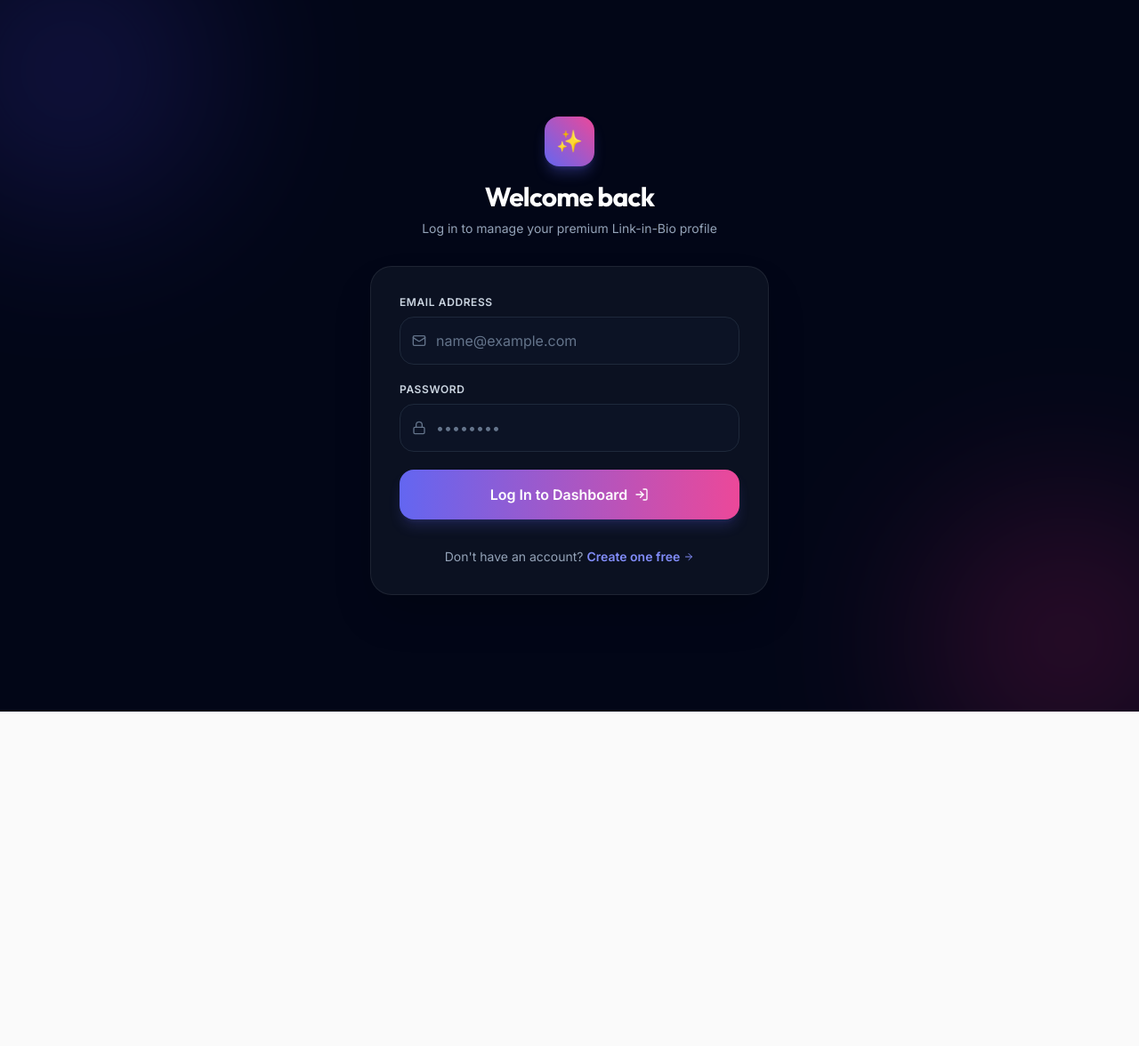
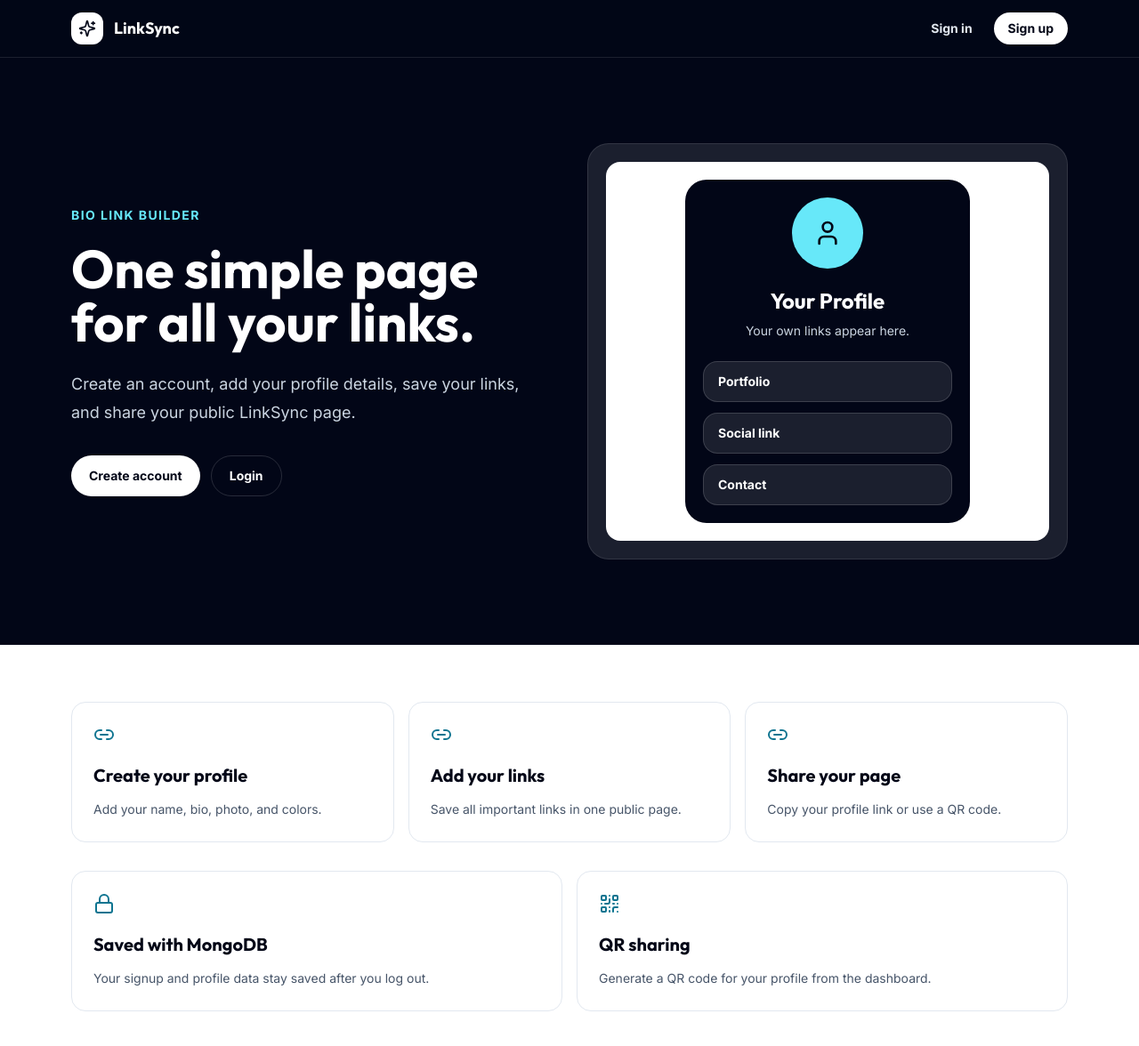
Before and after one commit to karandubey462-max/linksync, a React (Vite) app in the folder frontend/: page / in a window 1280 px wide. Before the commit this address led to /login. Shown: the top 1176 px of the page at 89% size. Before the commit the page ends 800 px from the top, so only its background shows below. Built offline with nearby package versions, Linux system fonts and the light colour scheme; no server answers.

Commit message:
Simplify GitHub frontend to match submitted app

```diff
--- a/frontend/src/App.jsx
+++ b/frontend/src/App.jsx
@@ -8,6 +8,7 @@
 import Dashboard from './pages/Dashboard';
 import PublicProfile from './pages/PublicProfile';
 import NotFound from './pages/NotFound';
+import Home from './pages/Home';
 
 // Protected Route Component
 const ProtectedRoute = ({ children }) => {
@@ -83,8 +84,7 @@
             }
           />
 
-          {/* Root Redirect to Dashboard or Login */}
-          <Route path="/" element={<Navigate to="/dashboard" replace />} />
+          <Route path="/" element={<Home />} />
 
           {/* Wildcard 404 Pages */}
           <Route path="/404" element={<NotFound />} />
--- /dev/null
+++ b/frontend/src/pages/Home.jsx
@@ -0,0 +1,99 @@
+import React from 'react';
+import { Link } from 'react-router-dom';
+import { Link2, Lock, QrCode, Sparkles, User } from 'lucide-react';
+
+const features = [
+  ['Create your profile', 'Add your name, bio, photo, and colors.'],
+  ['Add your links', 'Save all important links in one public page.'],
+  ['Share your page', 'Copy your profile link or use a QR code.'],
+];
+
+const Home = () => {
+  return (
+    <main className="min-h-screen bg-slate-950 text-white">
+      <header className="border-b border-white/10 bg-slate-950/90">
+        <div className="mx-auto flex h-16 max-w-6xl items-center justify-between px-4">
+          <Link to="/" className="flex items-center gap-3">
+            <span className="flex h-9 w-9 items-center justify-center rounded-xl bg-white text-slate-950">
+              <Sparkles className="h-5 w-5" />
+            </span>
+            <span className="font-display text-lg font-bold">LinkSync</span>
+          </Link>
+          <div className="flex items-center gap-2">
+            <Link to="/login" className="rounded-full px-4 py-2 text-sm font-bold text-slate-200 hover:bg-white/10">
+              Sign in
+            </Link>
+            <Link to="/signup" className="rounded-full bg-white px-4 py-2 text-sm font-bold text-slate-950">
+              Sign up
+            </Link>
+          </div>
+        </div>
+      </header>
+
+      <section className="mx-auto grid max-w-6xl items-center gap-10 px-4 py-16 md:grid-cols-2 md:py-24">
+        <div>
+          <p className="text-sm font-bold uppercase tracking-widest text-cyan-300">Bio link builder</p>
+          <h1 className="mt-5 font-display text-5xl font-bold leading-tight md:text-6xl">
+            One simple page for all your links.
+          </h1>
+          <p className="mt-6 max-w-xl text-lg leading-8 text-slate-300">
+            Create an account, add your profile details, save your links, and share your public LinkSync page.
+          </p>
+          <div className="mt-8 flex flex-col gap-3 sm:flex-row">
+            <Link to="/signup" className="inline-flex items-center justify-center rounded-full bg-white px-5 py-3 text-sm font-bold text-slate-950">
+              Create account
+            </Link>
+            <Link to="/login" className="inline-flex items-center justify-center rounded-full border border-white/15 px-5 py-3 text-sm font-bold text-white">
+              Login
+            </Link>
+          </div>
+        </div>
+
+        <div className="rounded-3xl border border-white/10 bg-white/10 p-5">
+          <div className="rounded-2xl bg-white p-5 text-slate-950">
+            <div className="mx-auto max-w-xs rounded-3xl bg-slate-950 p-5 text-white">
+              <div className="mx-auto flex h-20 w-20 items-center justify-center rounded-full bg-cyan-300 text-slate-950">
+                <User className="h-8 w-8" />
+              </div>
+              <h2 className="mt-5 text-center font-display text-2xl font-bold">Your Profile</h2>
+              <p className="mt-2 text-center text-sm text-slate-300">Your own links appear here.</p>
+              <div className="mt-6 space-y-3">
+                <div className="rounded-2xl border border-white/15 bg-white/10 px-4 py-3 text-sm font-bold">Portfolio</div>
+                <div className="rounded-2xl border border-white/15 bg-white/10 px-4 py-3 text-sm font-bold">Social link</div>
+                <div className="rounded-2xl border border-white/15 bg-white/10 px-4 py-3 text-sm font-bold">Contact</div>
+              </div>
+            </div>
+          </div>
+        </div>
+      </section>
+
+      <section className="bg-white py-16 text-slate-950">
+        <div className="mx-auto max-w-6xl px-4">
+          <div className="grid gap-4 md:grid-cols-3">
+            {features.map(([title, copy]) => (
+              <div key={title} className="rounded-2xl border border-slate-200 p-6">
+                <Link2 className="h-6 w-6 text-cyan-700" />
+                <h3 className="mt-5 font-display text-xl font-bold">{title}</h3>
+                <p className="mt-3 text-sm leading-6 text-slate-600">{copy}</p>
+              </div>
+            ))}
+          </div>
+          <div className="mt-8 grid gap-4 md:grid-cols-2">
+            <div className="rounded-2xl border border-slate-200 p-6">
+              <Lock className="h-6 w-6 text-cyan-700" />
+              <h3 className="mt-5 font-display text-xl font-bold">Saved with MongoDB</h3>
+              <p className="mt-3 text-sm leading-6 text-slate-600">Your signup and profile data stay saved after you log out.</p>
+            </div>
+            <div className="rounded-2xl border border-slate-200 p-6">
+              <QrCode className="h-6 w-6 text-cyan-700" />
+              <h3 className="mt-5 font-display text-xl font-bold">QR sharing</h3>
+              <p className="mt-3 text-sm leading-6 text-slate-600">Generate a QR code for your profile from the dashboard.</p>
+            </div>
+          </div>
+        </div>
+      </section>
+    </main>
+  );
+};
+
+export default Home;
--- a/frontend/src/pages/Login.jsx
+++ b/frontend/src/pages/Login.jsx
@@ -53,7 +53,7 @@
             Welcome back
           </h2>
           <p className="mt-2 text-sm text-slate-400">
-            Log in to manage your premium Link-in-Bio profile
+            Log in to manage your LinkSync profile
           </p>
         </div>
 
--- a/frontend/src/pages/Signup.jsx
+++ b/frontend/src/pages/Signup.jsx
@@ -68,7 +68,7 @@
             Create your account
           </h2>
           <p className="mt-2 text-sm text-slate-400">
-            Claim your link-in-bio page and customize it instantly
+            Create your profile and save your links
           </p>
         </div>
 
```
